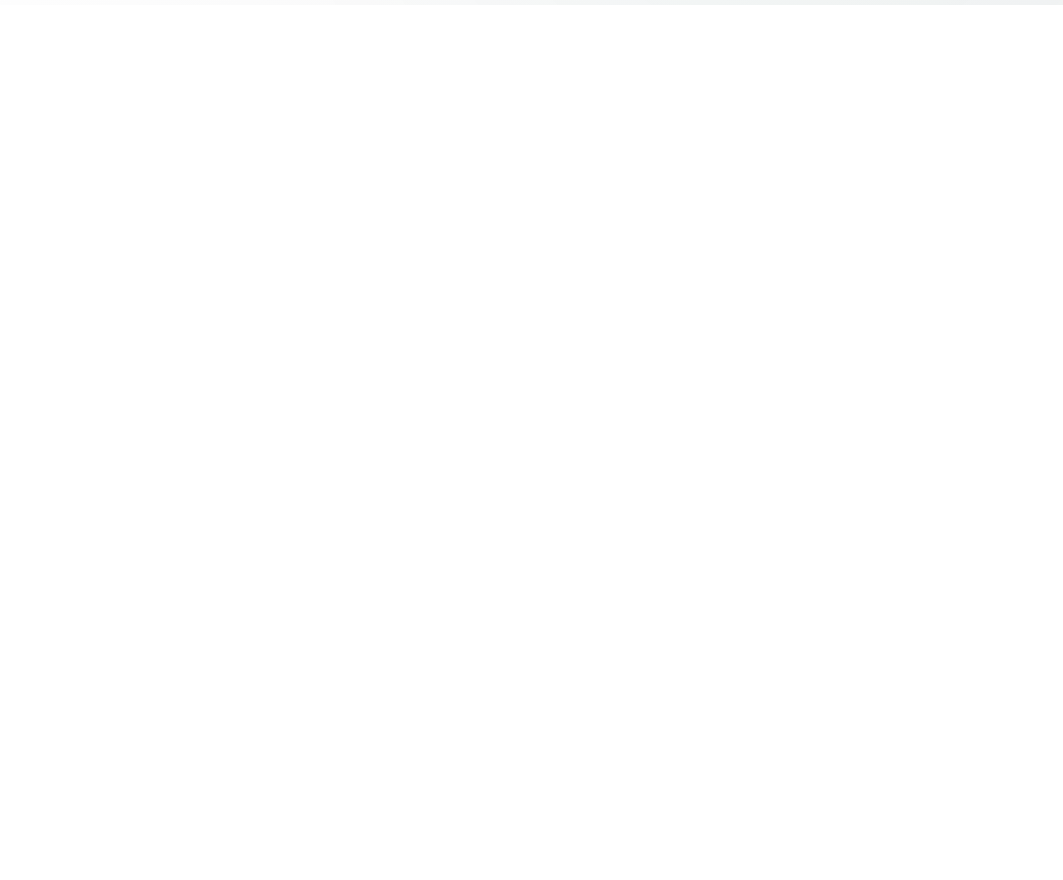
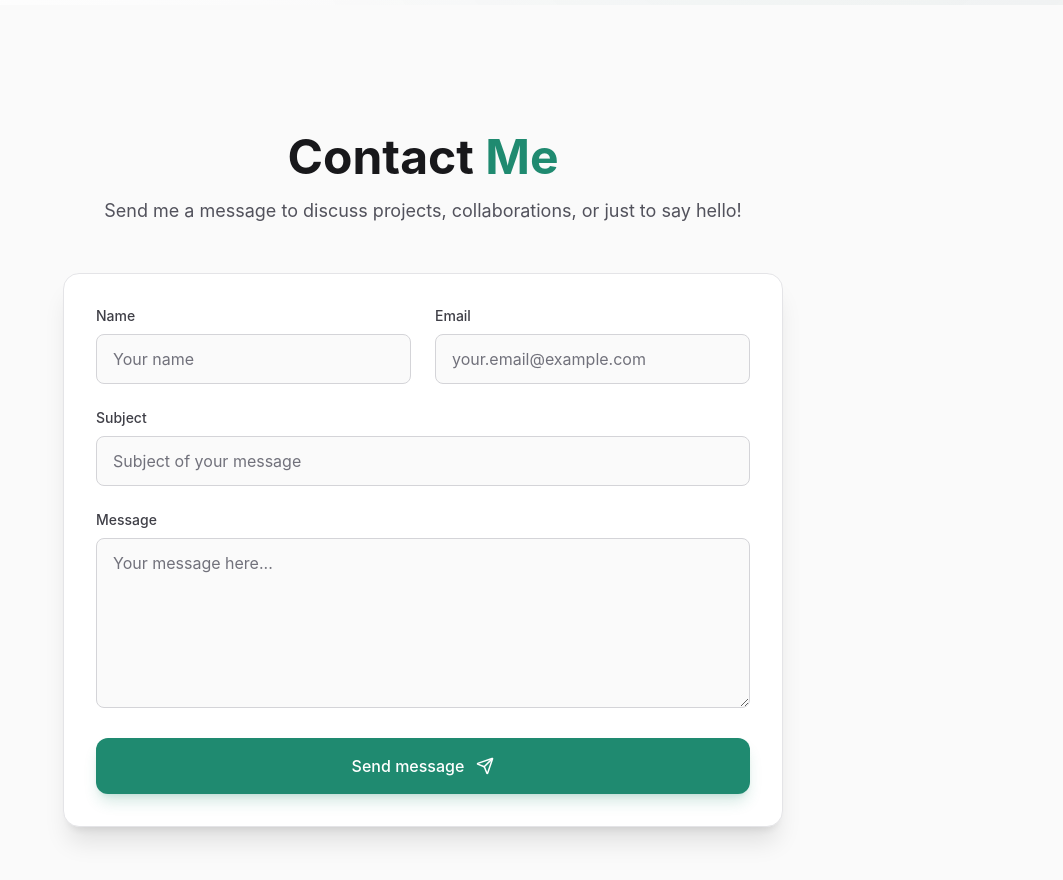
Before and after one commit to valisoa01/folio-port, a React (Vite) app: page / in a window 1280 px wide. Shown: the part 860-1740 px from the top of the page, without its empty margins (217-1280 px from the left). Before the commit the page ends 865 px from the top, so only its background shows below. Built offline with nearby package versions, Linux system fonts and the light colour scheme.

Commit message:
feat: add Contact.tsx

```diff
--- a/src/App.tsx
+++ b/src/App.tsx
@@ -1,3 +1,4 @@
+import Contact from './components/Contact'
 import Header from './components/Header'
 import Hero from './components/Hero'
 
@@ -12,6 +13,7 @@ function App() {
     >
       <Header />
       <Hero />
+      <Contact/>
     </div>
   )
 }
--- a/src/components/Contact.tsx
+++ b/src/components/Contact.tsx
@@ -1,10 +1,197 @@
+import { useState, FormEvent } from 'react';
+import emailjs from "@emailjs/browser";
+import { Send, Loader2 } from "lucide-react";
+
+const PUBLIC_KEY = import.meta.env.VITE_EMAILJS_PUBLIC_KEY;
+const SERVICE_ID = import.meta.env.VITE_EMAILJS_SERVICE_ID;
+const TEMPLATE_ID = import.meta.env.VITE_EMAILJS_TEMPLATE_ID;
 const Contact = () => {
-	return (
-		<div>
+	const [formData, setFormData] = useState({
+		name: "",
+		email: "",
+		subject: "",
+		message: ""
+	});
+const [status, setStatus] = useState<'idle' | 'loading' | 'success' | 'error'>('idle');
+  const [message, setMessage] = useState('');
 
-		</div>
-	 );
+  const handleChange = (e: React.ChangeEvent<HTMLInputElement | HTMLTextAreaElement>) => {
+    const { name, value } = e.target;
+    setFormData(prev => ({ ...prev, [name]: value }));
+  };
+
+  const handleSubmit = async (e: FormEvent<HTMLFormElement>) => {
+    e.preventDefault();
+    setStatus('loading');
+    setMessage('');
+
+    try {
+      await emailjs.send(
+        SERVICE_ID,
+        TEMPLATE_ID,
+        {
+          name: formData.name,
+          email: formData.email,
+          subject: formData.subject,
+          message: formData.message,
+        },
+        PUBLIC_KEY
+      );
+
+      setStatus('success');
+      setMessage('Message envoyé avec succès ! Je vous répondrai bientôt.');
+      setFormData({ name: '', email: '', subject: '', message: '' });
+    } catch (error) {
+      console.error(error);
+      setStatus('error');
+      setMessage('Une erreur est survenue. Veuillez réessayer plus tard.');
+    }
+  };
+
+  return (
+    <section
+      id="contact"
+      className={`
+        py-20 md:py-32 bg-zinc-50 dark:bg-zinc-950
+        transition-colors duration-500
+      `}
+    >
+      <div className="max-w-3xl mx-auto px-6">
+        <h2 className="text-4xl md:text-5xl font-bold text-center mb-4 text-zinc-900 dark:text-zinc-100">
+          Contact <span className="text-primary">Me</span>
+        </h2>
+        <p className="text-center text-lg text-zinc-600 dark:text-zinc-400 mb-12 max-w-2xl mx-auto">
+Send me a message to discuss projects, collaborations, or just to say hello!</p>
+
+        <form
+          onSubmit={handleSubmit}
+          className="space-y-6 bg-white dark:bg-zinc-900/80 backdrop-blur-sm p-8 rounded-2xl border border-zinc-200 dark:border-zinc-800 shadow-xl"
+        >
+          <div className="grid grid-cols-1 md:grid-cols-2 gap-6">
+            <div>
+              <label className="block text-sm font-medium text-zinc-700 dark:text-zinc-300 mb-2">
+                Name
+              </label>
+              <input
+                type="text"
+                name="name"
+                value={formData.name}
+                onChange={handleChange}
+                required
+                placeholder="Your name"
+                className={`
+                  w-full px-4 py-3 rounded-lg bg-zinc-50 dark:bg-zinc-800
+                  border border-zinc-300 dark:border-zinc-700
+                  focus:border-primary focus:ring-2 focus:ring-primary/30
+                  outline-none transition-all duration-300
+                  placeholder-zinc-500 dark:placeholder-zinc-500
+                `}
+              />
+            </div>
+
+            <div>
+              <label className="block text-sm font-medium text-zinc-700 dark:text-zinc-300 mb-2">
+                Email
+              </label>
+              <input
+                type="email"
+                name="email"
+                value={formData.email}
+                onChange={handleChange}
+                required
+                placeholder="your.email@example.com"
+                className={`
+                  w-full px-4 py-3 rounded-lg bg-zinc-50 dark:bg-zinc-800
+                  border border-zinc-300 dark:border-zinc-700
+                  focus:border-primary focus:ring-2 focus:ring-primary/30
+                  outline-none transition-all duration-300
+                  placeholder-zinc-500 dark:placeholder-zinc-500
+                `}
+              />
+            </div>
+          </div>
+
+          <div>
+            <label className="block text-sm font-medium text-zinc-700 dark:text-zinc-300 mb-2">
+              Subject
+            </label>
+            <input
+              type="text"
+              name="subject"
+              value={formData.subject}
+              onChange={handleChange}
+              required
+              placeholder="Subject of your message"
+              className={`
+                w-full px-4 py-3 rounded-lg bg-zinc-50 dark:bg-zinc-800
+                border border-zinc-300 dark:border-zinc-700
+                focus:border-primary focus:ring-2 focus:ring-primary/30
+                outline-none transition-all duration-300
+                placeholder-zinc-500 dark:placeholder-zinc-500
+              `}
+            />
+          </div>
+
+          <div>
+            <label className="block text-sm font-medium text-zinc-700 dark:text-zinc-300 mb-2">
+              Message
+            </label>
+            <textarea
+              name="message"
+              value={formData.message}
+              onChange={handleChange}
+              required
+              rows={6}
+              placeholder="Your message here..."
+              className={`
+                w-full px-4 py-3 rounded-lg bg-zinc-50 dark:bg-zinc-800
+                border border-zinc-300 dark:border-zinc-700
+                focus:border-primary focus:ring-2 focus:ring-primary/30
+                outline-none transition-all duration-300 resize-y
+                placeholder-zinc-500 dark:placeholder-zinc-500
+              `}
+            />
+          </div>
+
+          <button
+            type="submit"
+            disabled={status === 'loading'}
+            className={`
+              w-full py-4 px-6 rounded-xl font-medium text-white
+              flex items-center justify-center gap-3
+              transition-all duration-300
+              ${status === 'loading'
+                ? 'bg-primary/70 cursor-not-allowed'
+                : 'bg-primary hover:bg-primary/90 shadow-lg shadow-primary/20 hover:shadow-primary/30 hover:-translate-y-1'
+              }
+            `}
+          >
+            {status === 'loading' ? (
+              <>
+                <Loader2 size={20} className="animate-spin" />
+                Sending message...
+              </>
+            ) : (
+              <>
+                Send message
+                <Send size={18} />
+              </>
+            )}
+          </button>
+
+          {message && (
+            <p
+              className={`text-center mt-4 font-medium ${
+                status === 'success' ? 'text-green-600 dark:text-green-400' : 'text-red-600 dark:text-red-400'
+              }`}
+            >
+              {message}
+            </p>
+          )}
+        </form>
+      </div>
+    </section>
+  );
 }
 
-
 export default Contact;
```
Also changed, not shown: 1 other file (tests, documents, lock files or other folders).
